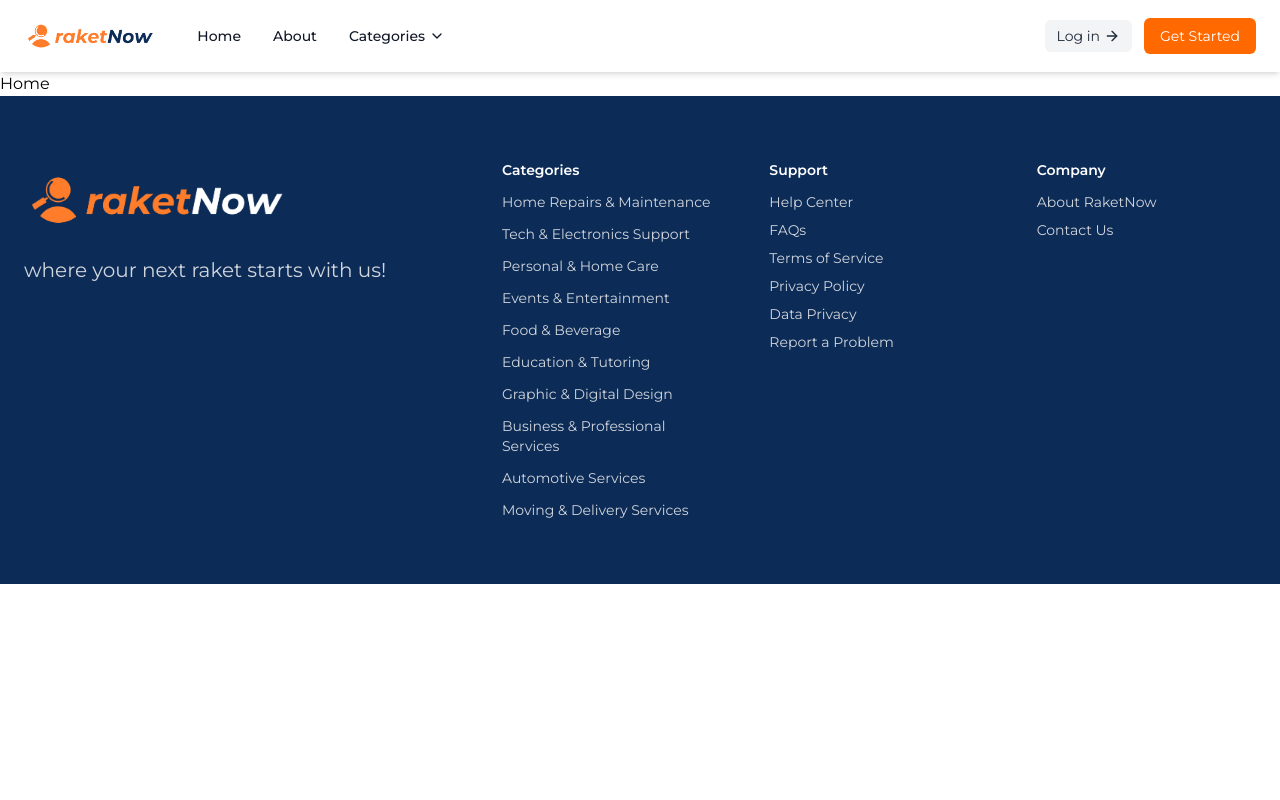
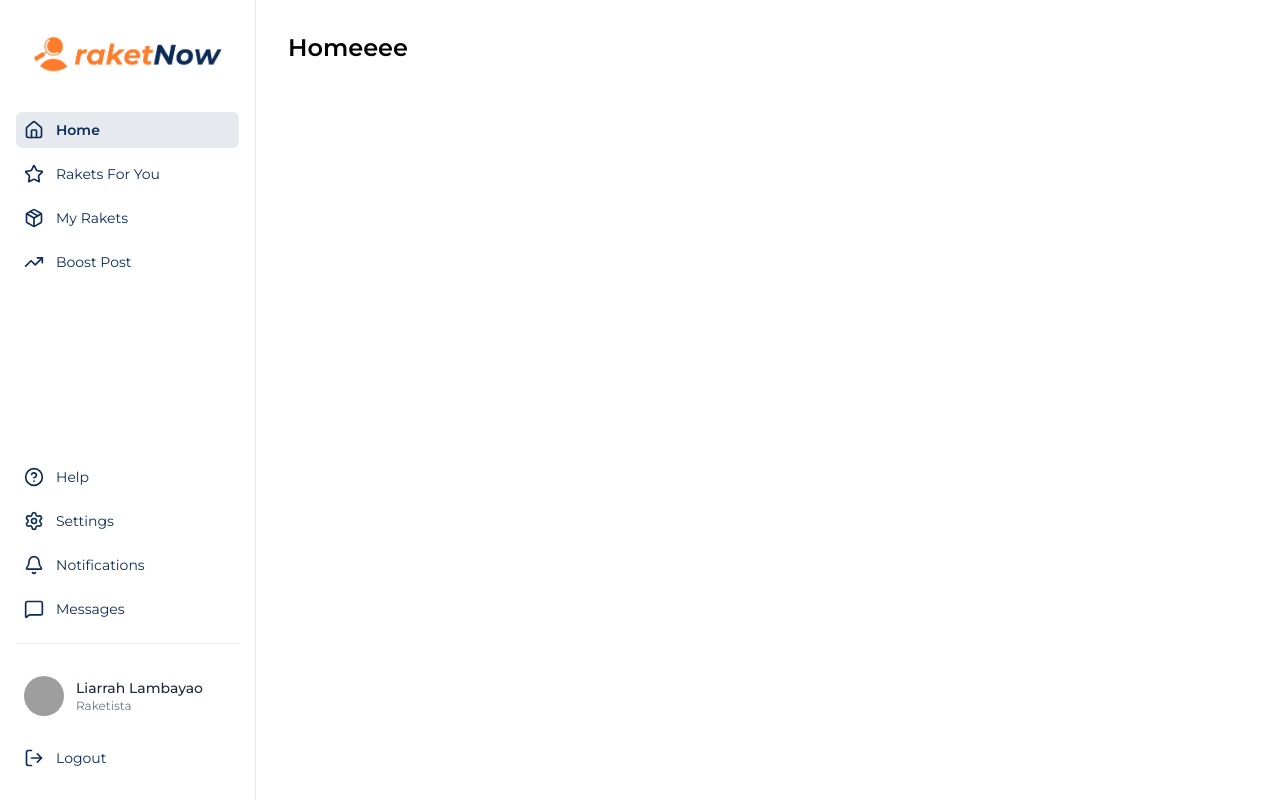
Before and after one commit to RakPaperScissors/RaketNow, a React (Vite) app in the folder frontend/: page /home in a window 1280 px wide. Built offline with nearby package versions, Linux system fonts and the light colour scheme; grey boxes are pictures that could not be loaded.

Commit message:
feat: added side nav stuffs

```diff
--- a/frontend/src/App.jsx
+++ b/frontend/src/App.jsx
@@ -1,11 +1,11 @@
+// changed some format coz deins ko gets pano naga work yung root layout HASHDHASD
+
+import React from "react";
+import { BrowserRouter, Routes, Route, useLocation } from "react-router-dom";
+
+import Header from "./components/Header";
 import Footer from "./components/Footer";
-import {
-  Route,
-  createBrowserRouter,
-  createRoutesFromElements,
-  RouterProvider,
-} from "react-router-dom";
-import RootLayout from "./layout/RootLayout";
+
 import About from "./pages/About";
 import Login from "./pages/Login";
 import Signup from "./pages/Signup";
@@ -13,29 +13,43 @@ import Landing from "./pages/Landing";
 import Faqs from "./pages/Faqs";
 import Home from "./pages/Home";
 
-function App() {
-  const router = createBrowserRouter(
-    createRoutesFromElements(
-      <Route path="/" element={<RootLayout />}>
-        {/* <Route index element={<Landing />} /> */}
-        <Route index element={<Landing />} />
-        <Route path="/about" element={<About />} />
-        <Route path="/login" element={<Login />} />
-        <Route path="/signup" element={<Signup />} />
-        <Route path="/Faqs" element={<Faqs />} />
-        {/* only when api is connected na */}
-        {/* <Route path="/home" element={isLoggedIn ? <Home /> : <Navigate to="/login" />} /> */}
-        <Route path="/home" element={<Home />} />
-      </Route>
-    )
+function AppContent() {
+  const location = useLocation();
+
+  const currentPath = location.pathname;
+
+  // will see header on these pages
+  const showHeader = ["/", "/about", "/faqs", "/login", "/signup"].includes(
+    currentPath
   );
+
+  // will see footer on these pages
+  const showFooter = ["/", "/about", "/faqs"].includes(currentPath);
 
   return (
     <>
-      <RouterProvider router={router} />
-      <Footer />
+      {showHeader && <Header />}
+
+      <Routes>
+        <Route path="/" element={<Landing />} />
+        <Route path="/about" element={<About />} />
+        <Route path="/faqs" element={<Faqs />} />
+        <Route path="/login" element={<Login />} />
+        <Route path="/signup" element={<Signup />} />
+        <Route path="/home" element={<Home />} />
+      </Routes>
+
+      {showFooter && <Footer />}
     </>
   );
 }
 
+function App() {
+  return (
+    <BrowserRouter>
+      <AppContent />
+    </BrowserRouter>
+  );
+}
+
 export default App;
--- /dev/null
+++ b/frontend/src/components/SideNav.jsx
@@ -0,0 +1,67 @@
+import React from "react";
+import {
+  Home,
+  Star,
+  TrendingUp,
+  HelpCircle,
+  Settings,
+  Bell,
+  MessageSquare,
+  LogOut,
+  Package,
+} from "lucide-react";
+import SideNavItem from "./SideNavItem";
+import SideNavUser from "./SideNavUser";
+import logo from "../assets/images/raketnow-blue-logo.png";
+
+function SideNav() {
+  return (
+    <aside className="h-screen w-64 bg-white border-r border-gray-200 flex flex-col justify-between py-6 px-4">
+      {/* TOP SECTION */}
+      <div>
+        {/* LOGO */}
+        <div className="flex items-center gap-3 mb-7 px-2">
+          <img
+            src={logo}
+            alt="RaketNow Logo"
+            className="w-100 h-15 object-contain"
+          />
+        </div>
+
+        {/* Primary links */}
+        <nav className="space-y-2">
+          <SideNavItem to="/home" icon={Home} label="Home" />
+          <SideNavItem to="/rakets" icon={Star} label="Rakets For You" />
+          <SideNavItem to="/my-rakets" icon={Package} label="My Rakets" />
+          <SideNavItem to="/boost" icon={TrendingUp} label="Boost Post" />
+        </nav>
+      </div>
+
+      {/* BOTTOM SECTION */}
+      <div>
+        {/* Help & settings group */}
+        <div className="space-y-2 mb-4">
+          <SideNavItem to="/help" icon={HelpCircle} label="Help" />
+          <SideNavItem to="/settings" icon={Settings} label="Settings" />
+          <SideNavItem to="/notifications" icon={Bell} label="Notifications" />
+          <SideNavItem to="/messages" icon={MessageSquare} label="Messages" />
+        </div>
+        <div className="border-t border-gray-200 my-4" />
+
+        {/* User info */}
+        <SideNavUser
+          name="Liarrah Lambayao"
+          role="Raketista"
+          image="https://randomuser.me/api/portraits/men/1.jpg"
+        />
+
+        {/* Logout */}
+        <div className="mt-4">
+          <SideNavItem to="/logout" icon={LogOut} label="Logout" />
+        </div>
+      </div>
+    </aside>
+  );
+}
+
+export default SideNav;
--- /dev/null
+++ b/frontend/src/components/SideNavItem.jsx
@@ -0,0 +1,21 @@
+import React from "react";
+import { NavLink } from "react-router-dom";
+
+const SideNavItem = ({ icon: Icon, label, to }) => {
+  return (
+    <NavLink
+      to={to}
+      end // ensures exact match
+      className={({ isActive }) =>
+        `flex items-center gap-3 px-2 py-2 rounded-md transition-colors ${
+          isActive ? "bg-[#0C2C57]/10 font-semibold" : "hover:bg-[#0C2C57]/10"
+        }`
+      }
+    >
+      <Icon className="w-5 h-5 text-[#0C2C57]" />
+      <span className="text-sm text-[#0C2C57]">{label}</span>
+    </NavLink>
+  );
+};
+
+export default SideNavItem;
--- /dev/null
+++ b/frontend/src/components/SideNavUser.jsx
@@ -0,0 +1,24 @@
+// components/SideNavUser.jsx
+import React from "react";
+import { NavLink } from "react-router-dom";
+
+const SideNavUser = ({ name, role, image }) => {
+  return (
+    <NavLink
+      to="/profile"
+      className="flex items-center gap-3 px-2 mt-6 hover:bg-[#0C2C57]/10 rounded-md py-2 transition-colors"
+    >
+      <img
+        src={image}
+        alt={name}
+        className="w-10 h-10 rounded-full object-cover"
+      />
+      <div>
+        <p className="text-sm font-medium text-gray-800">{name}</p>
+        <p className="text-xs text-gray-500">{role}</p>
+      </div>
+    </NavLink>
+  );
+};
+
+export default SideNavUser;
--- a/frontend/src/layout/RootLayout.jsx
+++ b/frontend/src/layout/RootLayout.jsx
@@ -1,3 +1,5 @@
+// FILE CURRENTLY NOT BEING USED KASI LIBOG HAHAHAHAHA
+
 import React from "react";
 import Header from "../components/Header";
 import { Outlet } from "react-router-dom";
--- a/frontend/src/pages/Home.jsx
+++ b/frontend/src/pages/Home.jsx
@@ -1,13 +1,18 @@
 // ito na yung home/landing page na magamit if "logged in" na si user
 
 import React from "react";
+import SideNav from "../components/SideNav";
 
-function Home() {
+const Home = () => {
   return (
-    <div>
-      <h1>Home</h1>
+    <div className="flex">
+      <SideNav />
+      <main className="flex-1 p-8">
+        <h1 className="text-2xl font-semibold">Homeeee</h1>
+        {/* Here ilagay ang content and shananigans */}
+      </main>
     </div>
   );
-}
+};
 
 export default Home;
```
